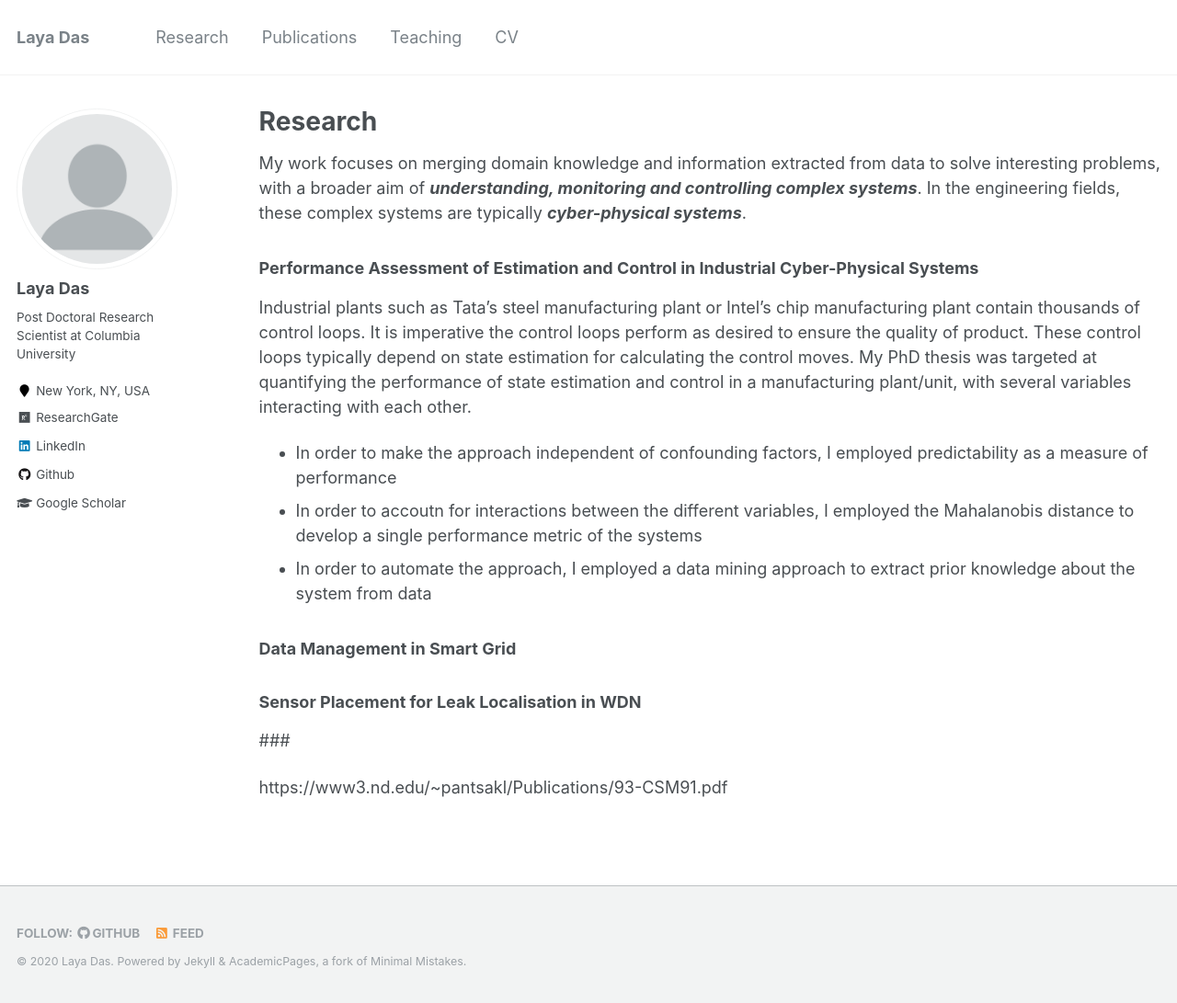
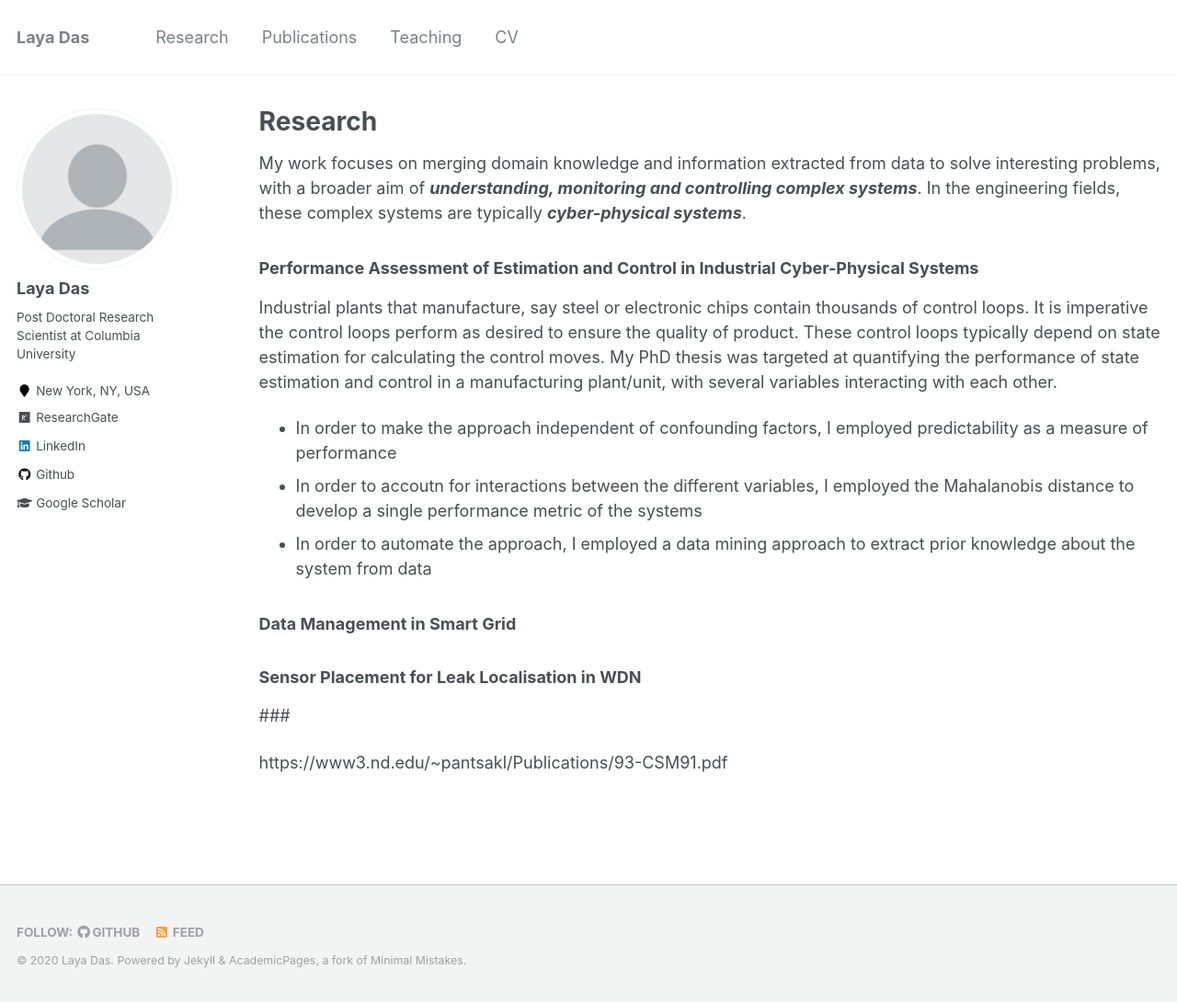
Before and after one commit to layadas/layadas.github.io, a Jekyll site: the page built from _pages/research.md, in a window 1280 px wide and 1091 px high. Shown: the whole window at 92% size. Built offline with Jekyll 4.4.1, drawn with Linux system fonts in a browser that asks for light colours.

Commit message:
Update research.md

```diff
--- a/_pages/research.md
+++ b/_pages/research.md
@@ -9,7 +9,7 @@ My work focuses on merging domain knowledge and information extracted from data
 ***understanding, monitoring and controlling complex systems***. In the engineering fields, these complex systems are typically ***cyber-physical systems***.
 
 ### Performance Assessment of Estimation and Control in Industrial Cyber-Physical Systems
-Industrial plants such as Tata's steel manufacturing plant or Intel's chip manufacturing plant contain thousands of control loops. It is imperative the control loops perform
+Industrial plants that manufacture, say steel or electronic chips contain thousands of control loops. It is imperative the control loops perform
 as desired to ensure the quality of product. These control loops typically depend on state estimation for calculating the control moves. My PhD thesis was targeted at quantifying
 the performance of state estimation and control in a manufacturing plant/unit, with several variables interacting with each other.
 - In order to make the approach independent of confounding factors, I employed predictability as a measure of performance
```
